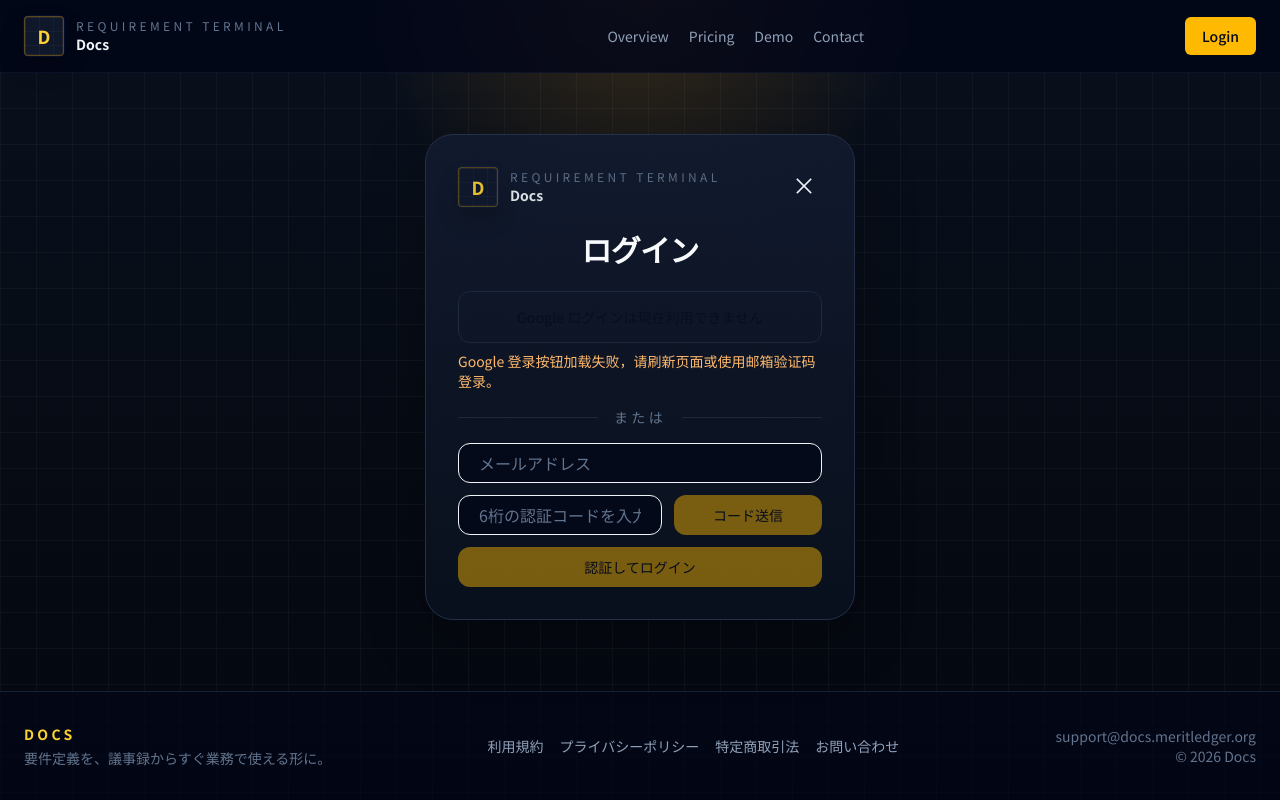
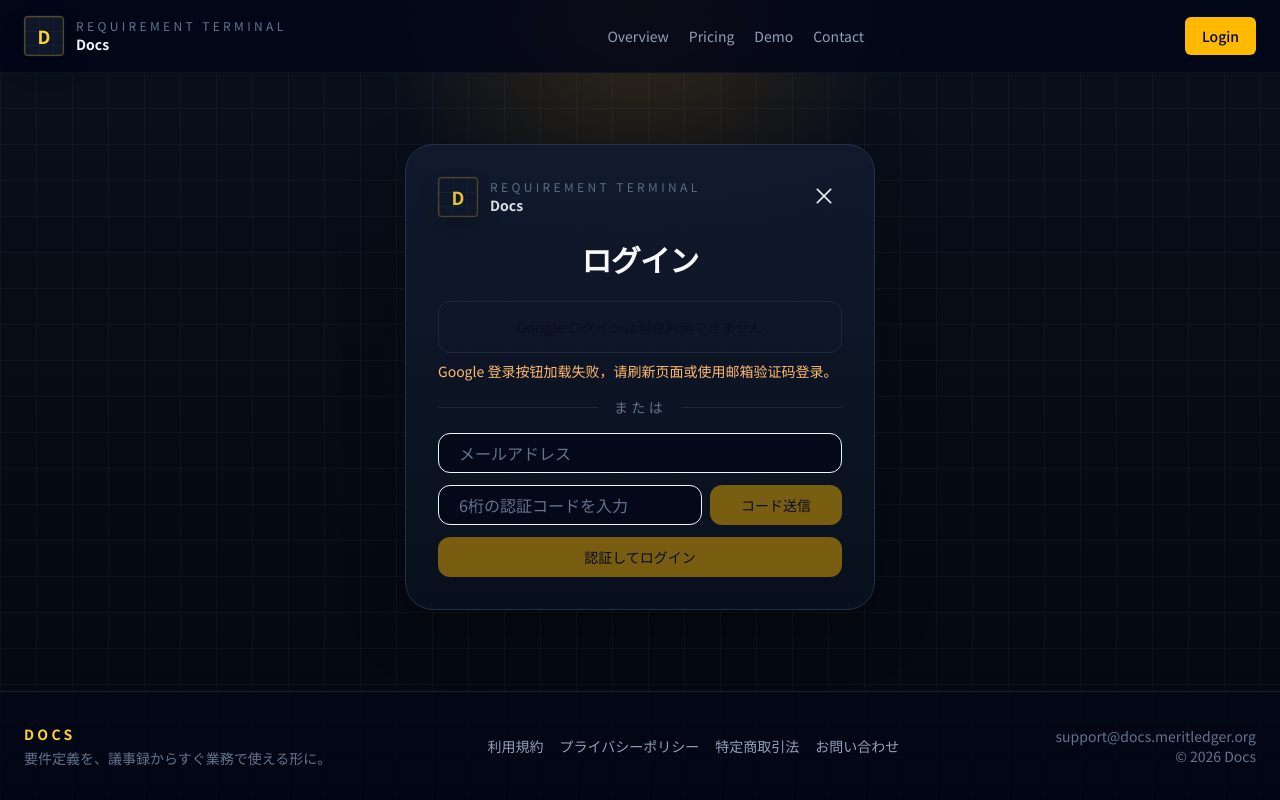
Before and after one commit to LeoEzraShayne/docs-web, a Next.js app: page /login in a window 1280 px wide. Built offline with nearby package versions, Linux system fonts and the light colour scheme; no server answers.

Commit message:
Widen login verification input

```diff
--- a/app/login/page.tsx
+++ b/app/login/page.tsx
@@ -101,7 +101,7 @@ function LoginPageContent() {
   }
 
   return (
-    <div className="mx-auto flex min-h-[70vh] max-w-[430px] items-center justify-center py-8">
+    <div className="mx-auto flex min-h-[70vh] max-w-[470px] items-center justify-center py-8">
       <div className="panel w-full rounded-[28px] p-6 md:p-8">
         <div className="flex items-start justify-between gap-4">
           <div className="opacity-90">
@@ -142,7 +142,7 @@ function LoginPageContent() {
                 className="h-[40px] w-full rounded-xl border border-slate-430 bg-slate-950/70 px-5 text-base text-slate-100 transition placeholder:text-slate-500 focus:border-amber-400/70"
               />
 
-              <div className="flex flex-col gap-3 sm:flex-row">
+              <div className="flex flex-col gap-3 sm:flex-row sm:gap-2">
                 <input
                   type="text"
                   placeholder="6桁の認証コードを入力"
@@ -152,7 +152,7 @@ function LoginPageContent() {
                   className="h-[40px] min-w-0 flex-1 rounded-xl border border-slate-430 bg-slate-950/70 px-5 text-base text-slate-100 transition placeholder:text-slate-500 focus:border-amber-400/70"
                 />
                 <Button
-                  className="h-[40px] w-full shrink-0 rounded-xl text-sm sm:w-[148px]"
+                  className="h-[40px] w-full shrink-0 rounded-xl text-sm sm:w-[132px]"
                   disabled={loading || !email || cooldown > 0}
                   onClick={() => void startEmailLogin()}
                 >
```
